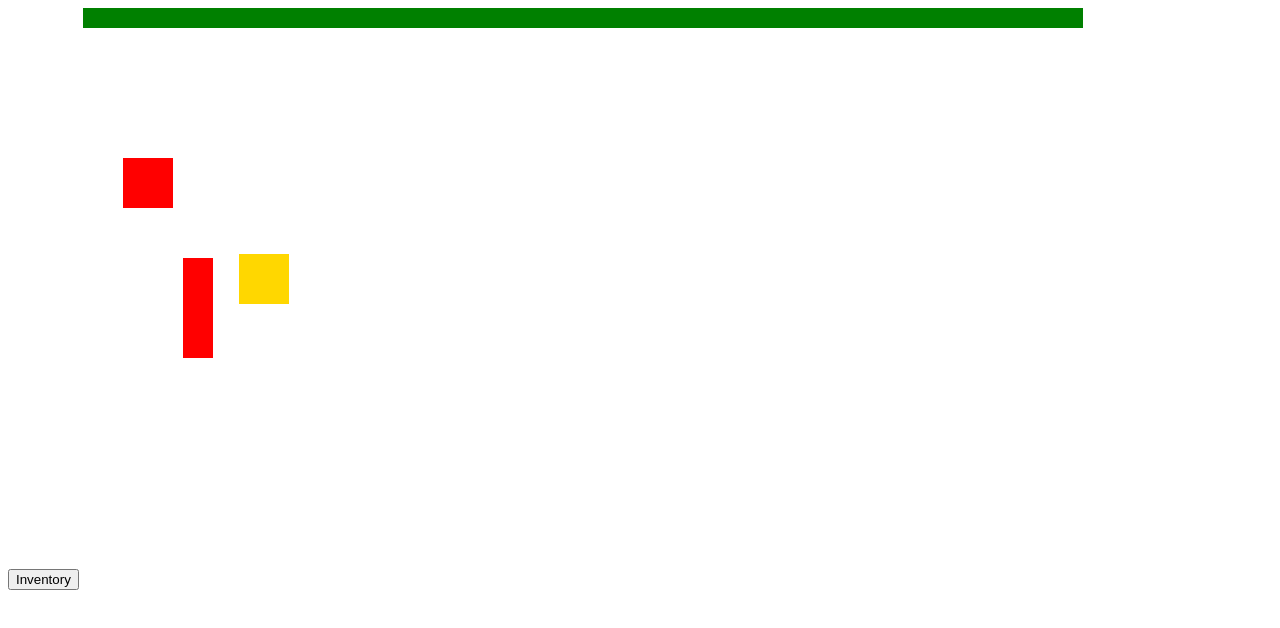
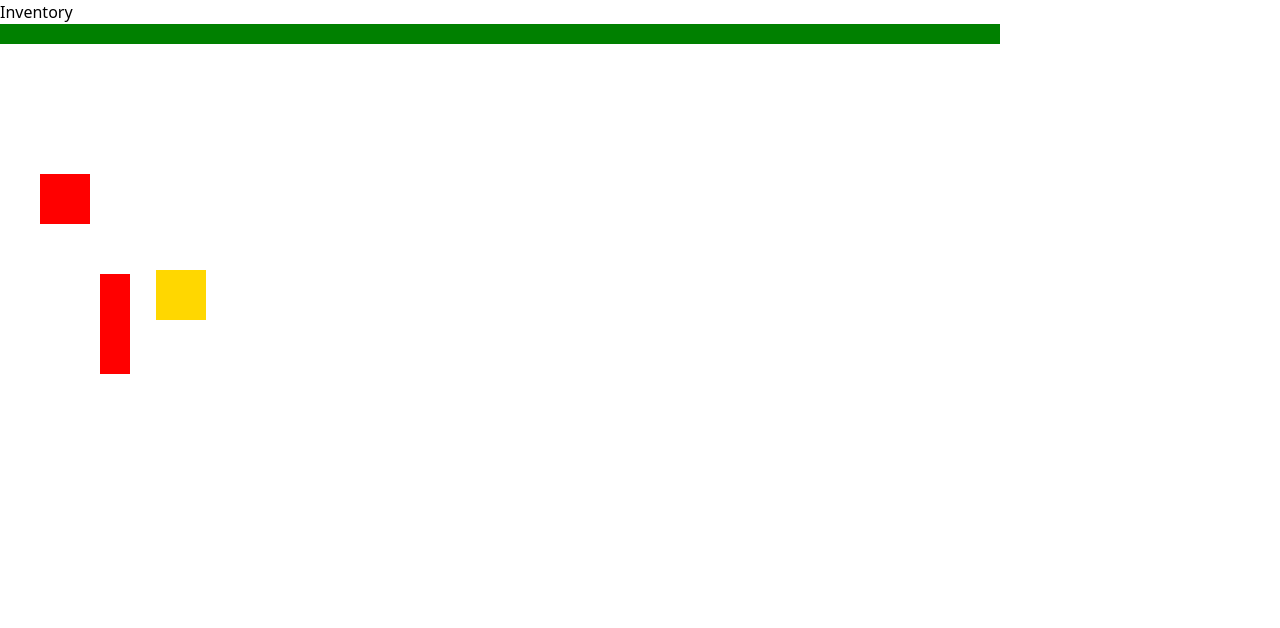
Before and after one commit to zlobinilya1998/Roguelike-engine, a website built with webpack: page index.html in a window 1280 px wide. Built offline with nearby package versions, Linux system fonts and the light colour scheme; files whose address does not match are found by name.

Commit message:
Add tailwind

```diff
--- a/package.json
+++ b/package.json
@@ -4,9 +4,14 @@
     "build": "webpack"
   },
   "devDependencies": {
+    "autoprefixer": "^10.4.20",
     "css-loader": "^7.1.2",
     "html-webpack-plugin": "^5.6.0",
+    "postcss": "^8.4.41",
+    "postcss-loader": "^8.1.1",
+    "postcss-preset-env": "^10.0.2",
     "style-loader": "^4.0.0",
+    "tailwindcss": "^3.4.10",
     "webpack": "^5.93.0",
     "webpack-cli": "^5.1.4",
     "webpack-dev-server": "^5.0.4"
--- /dev/null
+++ b/postcss.config.js
@@ -0,0 +1,6 @@
+module.exports = {
+    plugins: {
+        tailwindcss: {},
+        autoprefixer: {},
+    }
+}
--- a/src/css/index.css
+++ b/src/css/index.css
@@ -1,3 +1,7 @@
+@tailwind base;
+@tailwind components;
+@tailwind utilities;
+
 .player-stats {
     padding: 10px;
 }
--- a/src/index.js
+++ b/src/index.js
@@ -1,5 +1,5 @@
 import './css/index.css'
-import { Chest } from "models/go/Chest/Chest.js";
+import { Chest } from "models/GameObject/Chest/Chest.js";
 import { Player } from "models/player/Player.js";
 
 import { weapons } from "models/entities/weapons.js";
--- a/src/models/Creature.js
+++ b/src/models/Creature.js
@@ -1,6 +1,6 @@
-import { GameObjectUtils } from "utils/GameObject.js";
+import { GameUtils } from "utils";
 import { GameEvent } from "models/events/GameEvent.js";
-import { AggressiveEnemyEquipment } from "models/player/Equipment.js";
+import { AggressiveEnemyEquipment } from "game/Equipment.js";
 import { Sprite } from "models/Sprite.js";
 
 export class Creature extends Sprite {
@@ -19,7 +19,7 @@ export class Enemy extends Sprite {
   }
 
   get isNearPlayer() {
-    return GameObjectUtils.isInteractive(this.player.geometry, this.geometry);
+    return GameUtils.gameObject.isInteractive(this.player.geometry, this.geometry);
   }
 }
 export class AggressiveEnemy extends Enemy {
--- a/src/models/go/Chest/Chest.js
+++ b/src/models/gameObject/Chest/Chest.js
@@ -1,12 +1,11 @@
-import { GameObjectUtils } from "utils/GameObject.js";
-import { NumberUtils } from "utils/Numbers.js";
-import { GameObject } from "models/GameObject.js";
+import { GameUtils } from "utils";
+import { GameObject } from "models/GameObject/GameObject.js";
 
 export class Chest extends GameObject {
   constructor(title, loot) {
     const position = {
-      x: NumberUtils.randomInteger(20, 300),
-      y: NumberUtils.randomInteger(50, 300),
+      x: GameUtils.number.randomInteger(20, 300),
+      y: GameUtils.number.randomInteger(50, 300),
     };
     const size = { width: 50, height: 50 };
     super(position, size, title || "Chest");
@@ -14,7 +13,7 @@ export class Chest extends GameObject {
   }
   get isCanInteract() {
     const player = window.Game.player;
-    return GameObjectUtils.isInteractive(player.geometry, this.geometry);
+    return GameUtils.gameObject.isInteractive(player.geometry, this.geometry);
   }
 
   draw() {
--- a/src/models/item/Weapon.js
+++ b/src/models/item/Weapon.js
@@ -1,4 +1,4 @@
-import { PhysicDamage } from "models/player/Damage.js";
+import { PhysicDamage } from "game/Damage.js";
 import { ItemType, Item } from "models/item/Item.js";
 
 export class Weapon extends Item {
--- a/src/models/player/Experience.js
+++ b/src/models/player/Experience.js
@@ -1,4 +1,4 @@
-import { GameEvent } from "../events/GameEvent.js";
+import { GameEvent } from "models/events/GameEvent.js";
 
 export class Experience {
   _baseXp = 0;
--- a/src/models/player/Player.js
+++ b/src/models/player/Player.js
@@ -1,7 +1,7 @@
-import { Equipment } from "./Equipment.js";
+import { Equipment } from "game/Equipment.js";
 import { PlayerStats } from "./Stats.js";
 import { Sprite } from "../Sprite.js";
-import { DamageType } from "./Damage.js";
+import { DamageType } from "game/Damage.js";
 
 export class Player extends Sprite {
   constructor() {
--- a/src/utils/GameObject.js
+++ /dev/null
@@ -1,19 +0,0 @@
-export class GameObjectUtils {
-    static isCollide = (a, b) => {
-        return !(
-            ((a.y + a.height) < (b.y)) ||
-            (a.y > (b.y + b.height)) ||
-            ((a.x + a.width) < b.x) ||
-            (a.x > (b.x + b.width))
-        );
-    }
-
-    static isInteractive = (a, b, interactionRadius = 10) => {
-        return !(
-            ((a.y + a.height + interactionRadius) < (b.y)) ||
-            (a.y > (b.y + b.height + interactionRadius)) ||
-            ((a.x + a.width + interactionRadius) < b.x) ||
-            (a.x > (b.x + b.width + interactionRadius))
-        );
-    }
-}
--- a/src/utils/Numbers.js
+++ /dev/null
@@ -1,6 +0,0 @@
-export class NumberUtils {
-    static randomInteger(min, max) {
-        const rand = min + Math.random() * (max + 1 - min);
-        return Math.floor(rand);
-      }
-}
--- /dev/null
+++ b/src/utils/index.js
@@ -0,0 +1,26 @@
+export class GameUtils {
+    static number = {
+        randomInteger: (min, max) => {
+            const rand = min + Math.random() * (max + 1 - min);
+            return Math.floor(rand);
+        }
+    }
+    static gameObject = {
+        isCollide: (a, b) => {
+            return !(
+                ((a.y + a.height) < (b.y)) ||
+                (a.y > (b.y + b.height)) ||
+                ((a.x + a.width) < b.x) ||
+                (a.x > (b.x + b.width))
+            );
+        },
+        isInteractive: (a, b, interactionRadius = 10) => {
+            return !(
+                ((a.y + a.height + interactionRadius) < (b.y)) ||
+                (a.y > (b.y + b.height + interactionRadius)) ||
+                ((a.x + a.width + interactionRadius) < b.x) ||
+                (a.x > (b.x + b.width + interactionRadius))
+            );
+        }
+    }
+}
--- /dev/null
+++ b/tailwind.config.js
@@ -0,0 +1,8 @@
+/** @type {import('tailwindcss').Config} */
+module.exports = {
+  content: ["./src/**/*.{html,js}"],
+  theme: {
+    extend: {},
+  },
+  plugins: [],
+}
--- a/webpack.config.js
+++ b/webpack.config.js
@@ -12,7 +12,7 @@ module.exports = {
         rules: [
             {
                 test: /\.css$/,
-                use: ['style-loader', 'css-loader'],
+                use: ['style-loader', 'css-loader','postcss-loader'],
             }
         ],
     },
@@ -34,6 +34,8 @@ module.exports = {
         alias: {
             "@": path.resolve(__dirname, 'src/'),
             models: path.resolve(__dirname, 'src/models/'),
+            game: path.resolve(__dirname, 'src/models/game/'),
+            event: path.resolve(__dirname, 'src/models/events/'),
             components: path.resolve(__dirname, 'src/components/'),
             utils: path.resolve(__dirname, 'src/utils/'),
             assets: path.resolve(__dirname, 'src/assets/'),
```
Also changed, not shown: src/components/gameObject/chest/ChestDialog.js (renamed from src/models/go/Chest/ChestDialog.js), src/models/game/Damage.js (renamed from src/models/player/Damage.js), src/models/game/Equipment.js (renamed from src/models/player/Equipment.js), src/models/gameObject/GameObject.js (renamed from src/models/GameObject.js), 1 other file.
